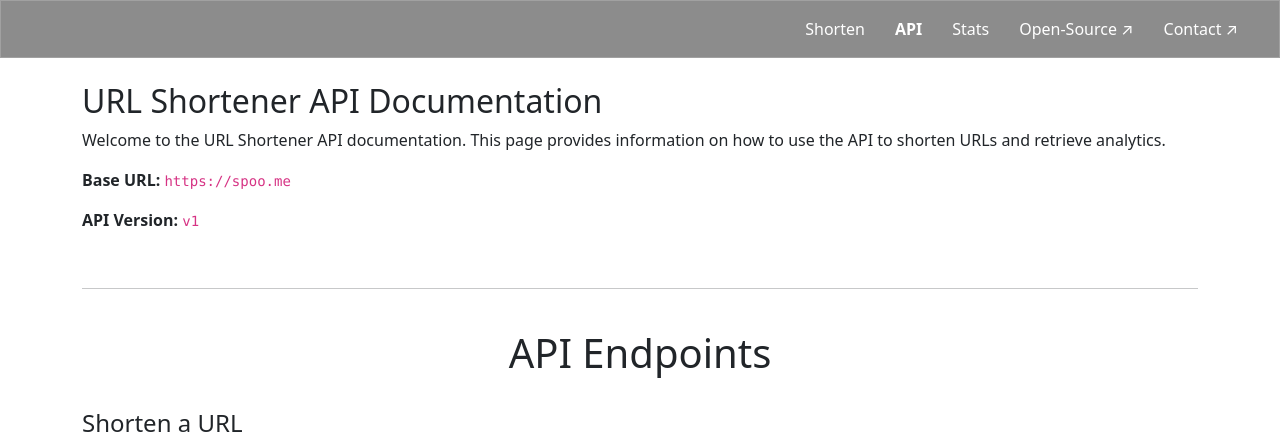
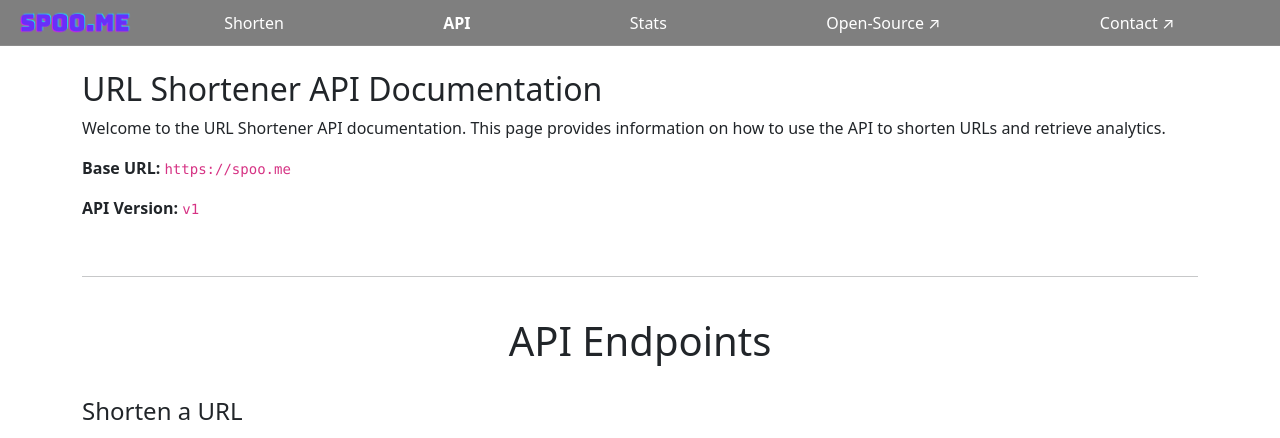
Before and after one commit to spoo-me/url-shortener, a Flask app: page /api in a window 1280 px wide. Shown: the top 438 px of the page. Run offline with Flask 3, Linux system fonts and the light colour scheme; some libraries are stand-ins or nearby versions.

Commit message:
Update navbar styling and layout

```diff
--- a/static/css/api.css
+++ b/static/css/api.css
@@ -3,12 +3,17 @@
 }
 
 .navbar {
-    background-color: rgba(0, 0, 0, 0.45);
-    padding: 16px;
+    background-color: rgba(0, 0, 0, 0.5);
+    padding: 10px 16px;
     text-align: right;
-    border: 1px solid rgba(255, 255, 255, 0.18);
+    border-bottom: 1px solid rgba(255, 255, 255, 0.1);
     display: flex;
-    justify-content: flex-end;
+    backdrop-filter: blur(60px);
+    top:0;
+    flex-direction: row;
+    flex-wrap: nowrap;
+    position: sticky;
+    z-index: 2;
 }
 
 body::-webkit-scrollbar {
@@ -32,16 +37,23 @@ td {
     text-align: left;
 }
 
+.navbar .links {
+    padding: 0px 10px;
+    width: -webkit-fill-available;
+}
+
 .navbar ul {
     list-style-type: none;
     margin: 0;
     padding: 0;
+    height: 100%;
+    justify-content: space-around;
     display: flex;
+    align-items: center;
 }
 
 .navbar li {
     display: inline-block;
-    margin-right: 20px;
 }
 
 .navbar a {
@@ -51,6 +63,11 @@ td {
     padding: 5px;
     transition: color 0.3s ease;
 }
+
+.navbar-image {
+    height: 25px;
+}
+
 
 .navbar a:hover {
     color: #aaa;
--- a/templates/api.html
+++ b/templates/api.html
@@ -40,6 +40,8 @@
 <body>
     <!-- Navbar -->
     <div class="navbar">
+        <img class="navbar-image" src="{{ url_for('static', filename='images/text.png') }}">
+        <div class="links">
             <ul>
                 <li><a href="/">Shorten</a></li>
                 <li><a href="#" class="active">API</a></li>
@@ -47,6 +49,7 @@
                 <li><a href="https://github.com/spoo-me/url-shortener" rel="noopener" target="_blank">Open-Source ↗</a></li>
                 <li><a href="mailto:support@spoo.me">Contact ↗</a></li>
             </ul>
+        </div>
     </div>
 
     <!-- Main Content -->
--- a/templates/error.html
+++ b/templates/error.html
@@ -60,13 +60,17 @@
 
 <body>
     <div class="navbar">
+        <img class="navbar-image" src="{{ url_for('static', filename='images/text.png') }}">
+        <div class="links">
             <ul>
                 <li><a href="/">Shorten</a></li>
                 <li><a href="/api">API</a></li>
                 <li><a href="/stats">Stats</a></li>
-            <li><a href="https://github.com/spoo-me/url-shortener" rel="noopener" target="_blank">Open-Source ↗</a></li>
+                <li><a href="https://github.com/spoo-me/url-shortener" rel="noopener" target="_blank">Open-Source ↗</a>
+                </li>
                 <li><a href="mailto:support@spoo.me">Contact ↗</a></li>
             </ul>
+        </div>
     </div>
     <div class="error">
         <h2>{{error}}</h2>
--- a/templates/stats.html
+++ b/templates/stats.html
@@ -38,6 +38,8 @@
 
 <body>
     <div class="navbar">
+        <img class="navbar-image" src="{{ url_for('static', filename='images/text.png') }}">
+        <div class="links">
             <ul>
                 <li><a href="/">Shorten</a></li>
                 <li><a href="/api">API</a></li>
@@ -45,6 +47,7 @@
                 <li><a href="https://github.com/spoo-me/url-shortener" rel="noopener" target="_blank">Open-Source ↗</a></li>
                 <li><a href="mailto:support@spoo.me">Contact ↗</a></li>
             </ul>
+        </div>
     </div>
 
     <h1>URL Stats</h1>
--- a/templates/stats_error.html
+++ b/templates/stats_error.html
@@ -38,6 +38,8 @@
 
 <body>
     <div class="navbar">
+        <img class="navbar-image" src="{{ url_for('static', filename='images/text.png') }}">
+        <div class="links">
             <ul>
                 <li><a href="/">Shorten</a></li>
                 <li><a href="/api">API</a></li>
@@ -45,6 +47,7 @@
                 <li><a href="https://github.com/spoo-me/url-shortener" rel="noopener" target="_blank">Open-Source ↗</a></li>
                 <li><a href="mailto:support@spoo.me">Contact ↗</a></li>
             </ul>
+        </div>
     </div>
 
     <h1>URL Stats</h1>
--- a/templates/stats_view.html
+++ b/templates/stats_view.html
@@ -40,6 +40,8 @@
 
 <body>
     <div class="navbar">
+        <img class="navbar-image" src="{{ url_for('static', filename='images/text.png') }}">
+        <div class="links">
             <ul>
                 <li><a href="/">Shorten</a></li>
                 <li><a href="/api">API</a></li>
@@ -47,6 +49,7 @@
                 <li><a href="https://github.com/spoo-me/url-shortener" rel="noopener" target="_blank">Open-Source ↗</a></li>
                 <li><a href="mailto:support@spoo.me">Contact ↗</a></li>
             </ul>
+        </div>
     </div>
     <div class="main-data-container">
         <div class="main-data">
```
Also changed, not shown: static/css/header.css (+15 -3 lines), static/css/result.css (+49 -20 lines), static/js/result-script.js (+19 -25 lines), templates/index.html (+7 -2 lines), templates/result.html (+5 -6 lines), static/images/text.png (added). Lines whose indentation alone changed are shown as unchanged.
